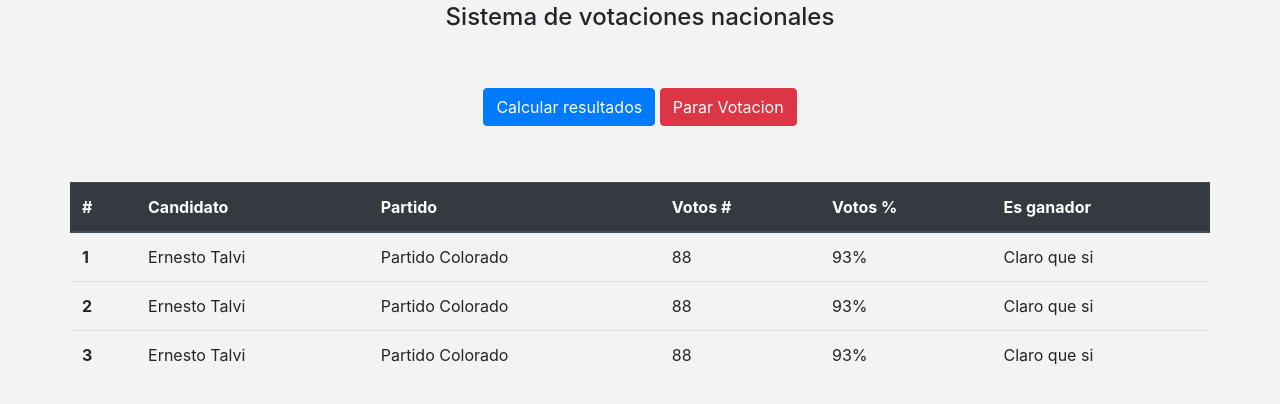
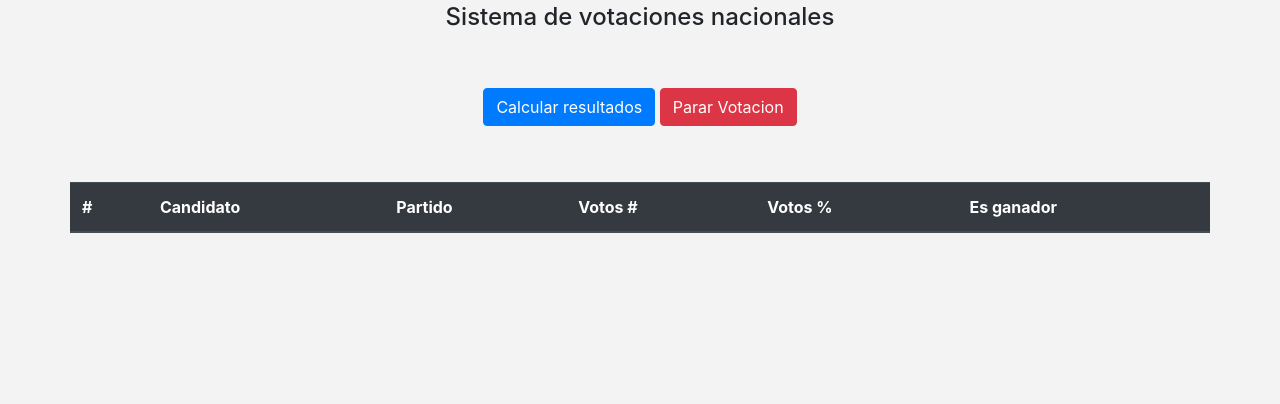
Before and after one commit to CodeLain/SistDistribuidos, a Django app: page /electoral_court/ in a window 1280 px wide. Shown: the part 141-545 px from the top of the page. Run offline with Django 3.2, Linux system fonts and the light colour scheme; lists and menus that the app fills with data are empty; some libraries are stand-ins or nearby versions.

Commit message:
cargar tabla de resultados

```diff
--- a/templates/vote-count.html
+++ b/templates/vote-count.html
@@ -60,30 +60,7 @@
                     </tr>
                 </thead>
                 <tbody>
-            <tr>
-                <th scope="row">1</th>
-                <td>Ernesto Talvi</td>
-                <td>Partido Colorado</td>
-                <td>88</td>
-                <td>93%</td>
-                <td>Claro que si</td>
-            </tr>
-            <tr>
-                <th scope="row">2</th>
-                <td>Ernesto Talvi</td>
-                <td>Partido Colorado</td>
-                <td>88</td>
-                <td>93%</td>
-                <td>Claro que si</td>
-            </tr>
-            <tr>
-                <th scope="row">3</th>
-                <td>Ernesto Talvi</td>
-                <td>Partido Colorado</td>
-                <td>88</td>
-                <td>93%</td>
-                <td>Claro que si</td>
-            </tr>
+
                 </tbody>
             </table>
         </div>
@@ -104,18 +81,37 @@
 
     const processingVotes = () => {
 
-        let flag = true;
-        if (flag) {
         $.get("{% url 'count_votes' %}")
             .done((data) => {
                 console.log(data);
                 loadResults(data);
             })
-        }
+
     };
 
     const loadResults = (data) => {
-        // eso no se si es necesario para cargar los resultados en la tabla o con python hay otra forma de hacerlo.
+
+        if (data != null) {
+
+            for (const key in data) {
+                if (data.hasOwnProperty(key)) {
+                    const element = data[key];
+                    console.log(element);
+                    $('table tbody').html("");
+                    $('table tbody').append(` <tr>
+                        <th scope="row">`+ key + `</th>
+                        <td>`+ element.full_name + `</td>
+                        <td>`+ element.political_party_id + `</td>
+                        <td>`+ element.votes + `</td>
+                        <td>`+ element.votes + `</td>
+                        <td>`+ "por ahora nada" + `</td>
+                    </tr>`)
+                }
+            }
+        }
+
+
+
     }
 
 </script>
```
Lines whose indentation alone changed are shown as unchanged.
